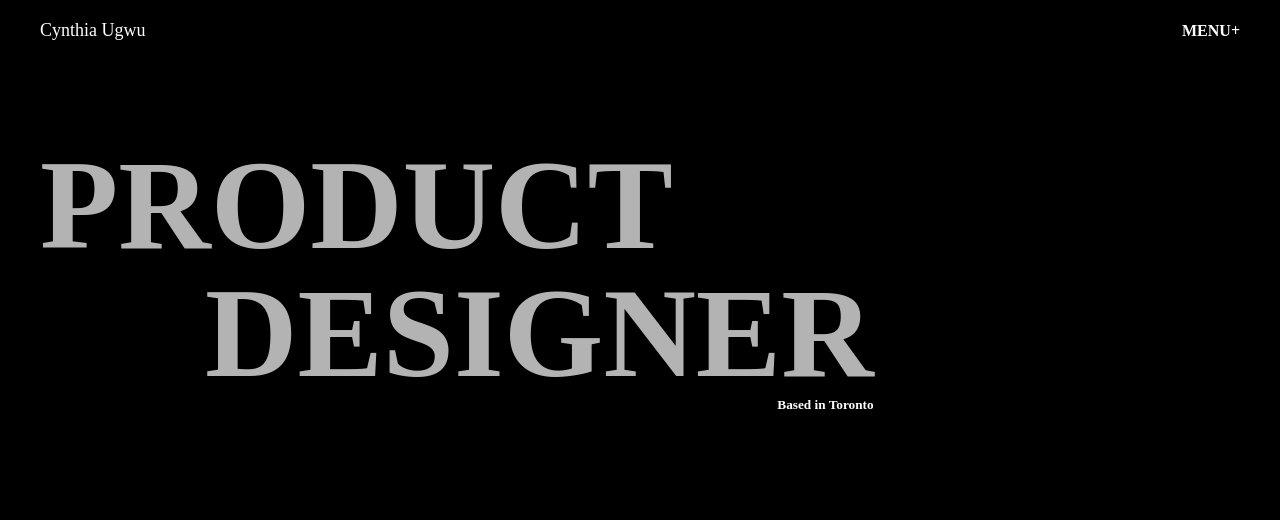
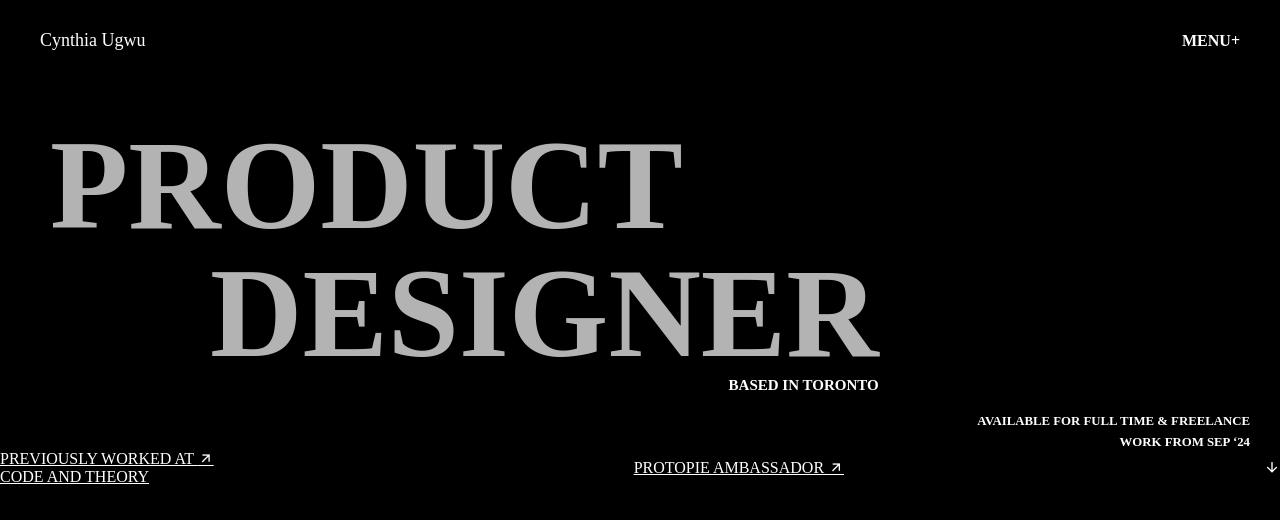
Before and after one commit to PIYOSEE/Project1, a plain HTML site: page index.html in a window 1280 px wide. Drawn offline with nearby package versions, Linux system fonts and the light colour scheme.

Commit message:
update something

```diff
--- a/index.html
+++ b/index.html
@@ -4,6 +4,9 @@
     <meta charset="UTF-8">
     <meta name="viewport" content="width=device-width, initial-scale=1.0">
     <title>Document</title>
+    <link
+    href="https://cdn.jsdelivr.net/npm/remixicon@4.5.0/fonts/remixicon.css"
+    rel="stylesheet"/>
     <link rel="stylesheet" href="style.css">
 </head>
 <body>
@@ -20,6 +23,17 @@
                     <h5>Based in Toronto</h5>
                 </div>
             </div>
+            <div id="small_heading">
+                <h5>Available for Full Time & Freelance</h5>
+                <h5>work from Sep ‘24</h5>
+            </div>
+            <div id="herofooter">
+                <a href="">Previously worked at <i class="ri-arrow-right-up-line"></i> <br>Code and Theory</a>
+                <a href="">Protopie ambassador <i class="ri-arrow-right-up-line"></i></a>
+                <div id="icon">
+                    <div class="circle"><i class="ri-arrow-down-line"></i></div>
+                </div>
+            </div>
         </div>
     </div>
     <script src="script.js"></script>
--- a/style.css
+++ b/style.css
@@ -24,14 +24,14 @@ body{
 }
 #nav{
     width: 100%;
-    padding: 20px 40px;
+    padding: 30px 40px;
     color:#fff;
     align-items:center;
     justify-content:space-between;
     display: flex;
 }
 #heading{
-    margin-top: 80px;
+    margin-top: 40px;
 }
 #heading h1{
     font-size:10vw;
@@ -39,14 +39,35 @@ body{
     font-weight: 900;
     line-height: 1;
     opacity: .7;
-    margin-left: 40px;
+    margin-left: 50px;
 }
 #heading #secondh1{
-    margin-left: 205px;
+    margin-left: 210px;
 }
 .block{
     width: fit-content;
 }
 .block h5{
     text-align: right;
+    font-size : 15px;
+    text-transform: uppercase;
 }
+#small_heading{
+    margin-top:20px;
+    padding-right: 30px;
+}
+#small_heading h5{
+    text-align: right;
+    text-transform: uppercase;
+    font-size: 1vw;
+    margin-top:.5vw;
+}
+#herofooter{
+    display: flex;
+    align-items: center;
+    justify-content: space-between;
+}
+#herofooter a{
+    color: #fff;
+    text-transform: uppercase;
+}
```
